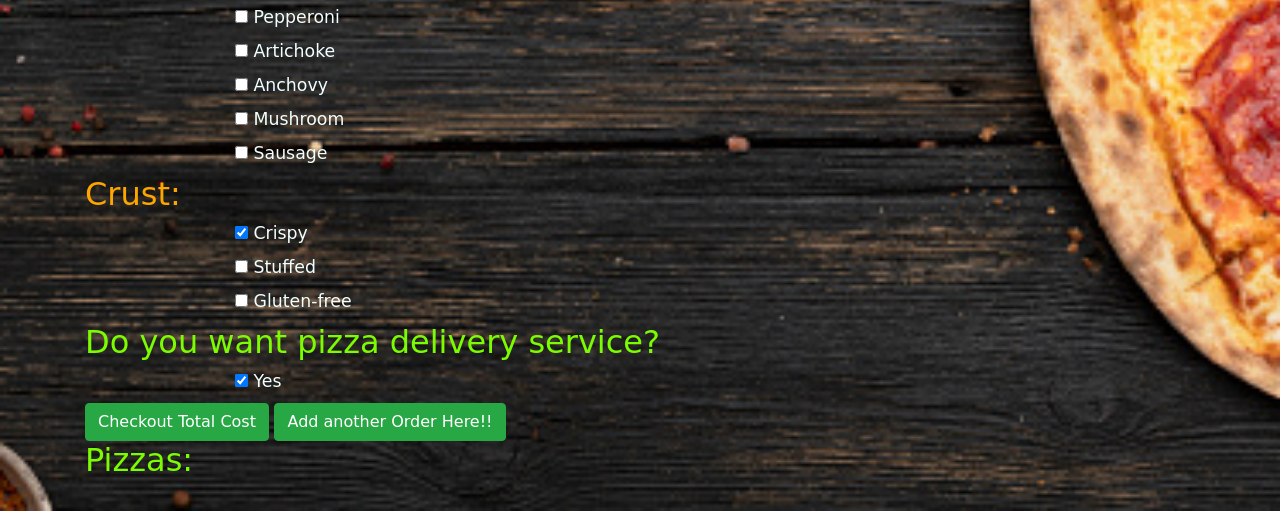
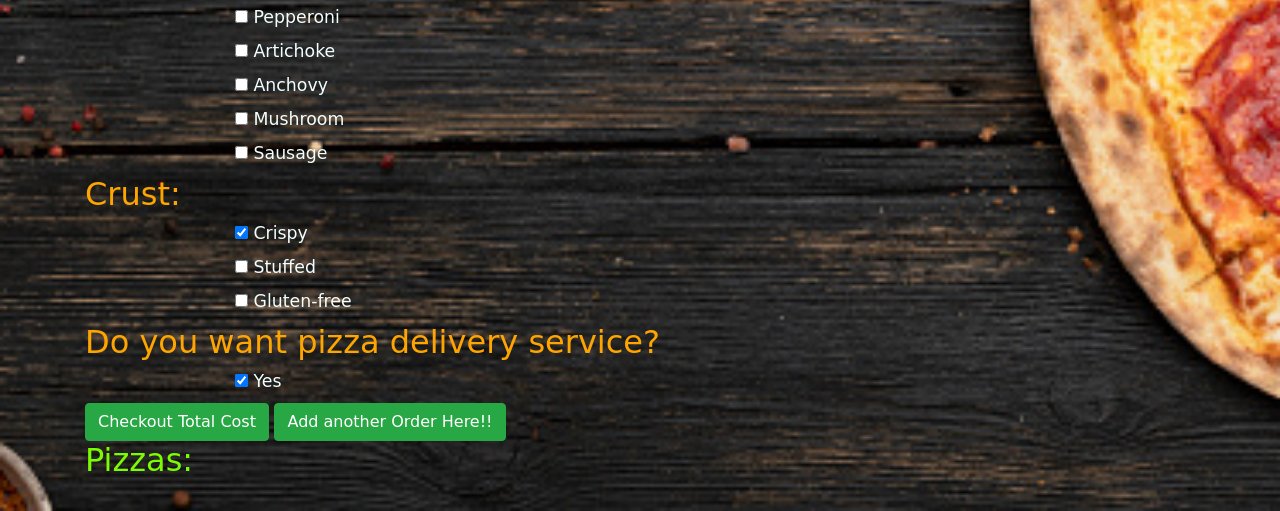
Before and after one commit to MureithiIvy/yum-pizza, a plain HTML site: page webpage.html in a window 1280 px wide. Shown: the part 574-1085 px from the top of the page. Drawn offline with Linux system fonts and the light colour scheme.

Commit message:
make changes made to this file

```diff
--- a/webpage.html
+++ b/webpage.html
@@ -96,7 +96,7 @@
              Gluten-free
            </label>
           </div>
-          <h2 style="color: lawngreen">Do you  want  pizza delivery service?</h2>
+          <h2 style="color: orange">Do you  want  pizza delivery service?</h2>
           <div class="checkbox">
             <label for="">
               <input type="checkbox" name="yes" value="yes" checked>
```
